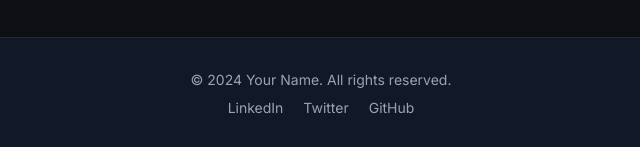
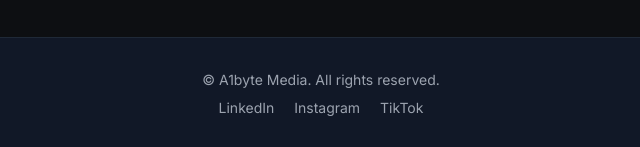
Before and after one commit to 8BitCod3/webappbuilt.github.io, a plain HTML site: page index.html in a window 1280 px wide. Shown: the part 2691-2838 px from the top of the page, 319-959 px from the left. Drawn offline with nearby package versions, Linux system fonts and the light colour scheme.

Commit message:
Changed few service based text

```diff
--- a/index.html
+++ b/index.html
@@ -189,11 +189,11 @@
 
     <!-- Footer -->
     <footer class="bg-gray-900 py-8 text-center text-gray-400 text-sm border-t border-gray-800">
-        <p>&copy; 2024 Your Name. All rights reserved.</p>
+        <p>&copy; A1byte Media. All rights reserved.</p>
         <div class="mt-2 space-x-4">
             <a href="#" class="hover:text-blue-400 transition duration-300">LinkedIn</a>
-            <a href="#" class="hover:text-blue-400 transition duration-300">Twitter</a>
-            <a href="#" class="hover:text-blue-400 transition duration-300">GitHub</a>
+            <a href="#" class="hover:text-blue-400 transition duration-300">Instagram</a>
+            <a href="#" class="hover:text-blue-400 transition duration-300">TikTok</a>
         </div>
     </footer>
 
```
